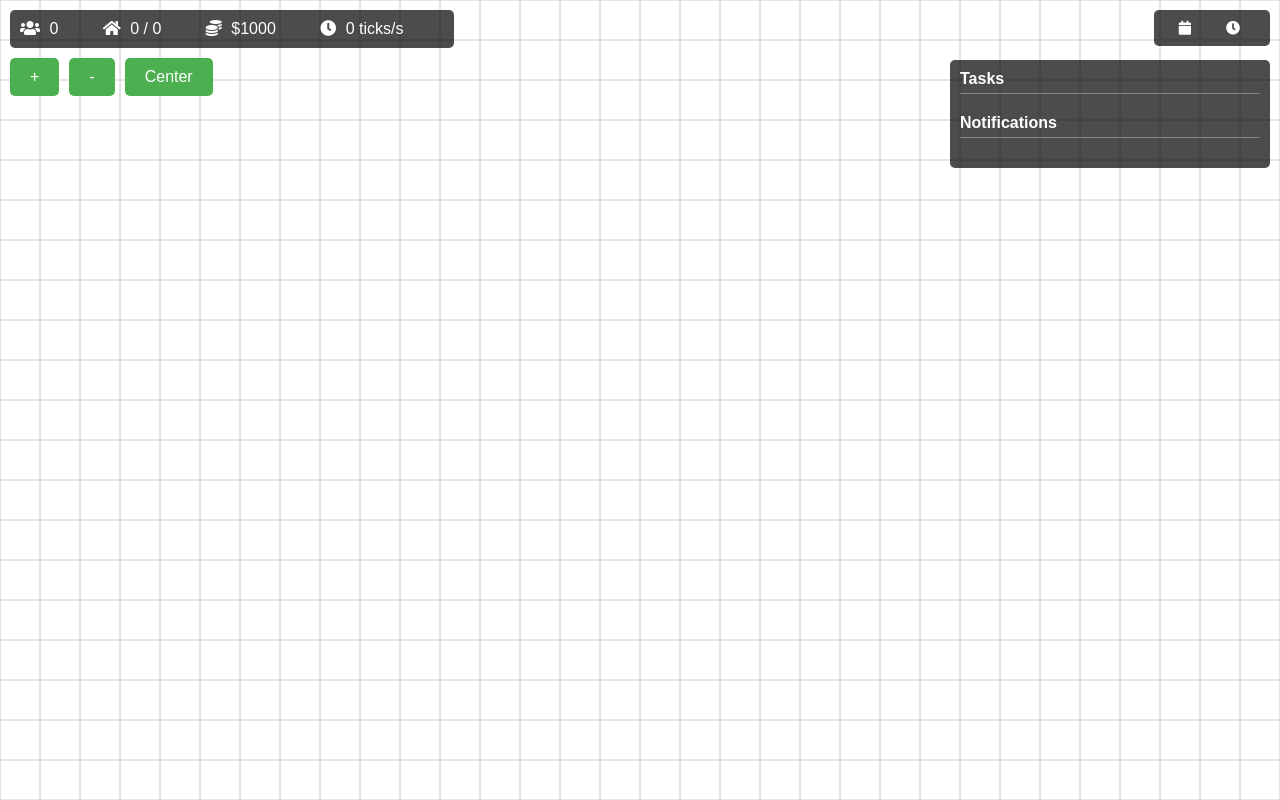
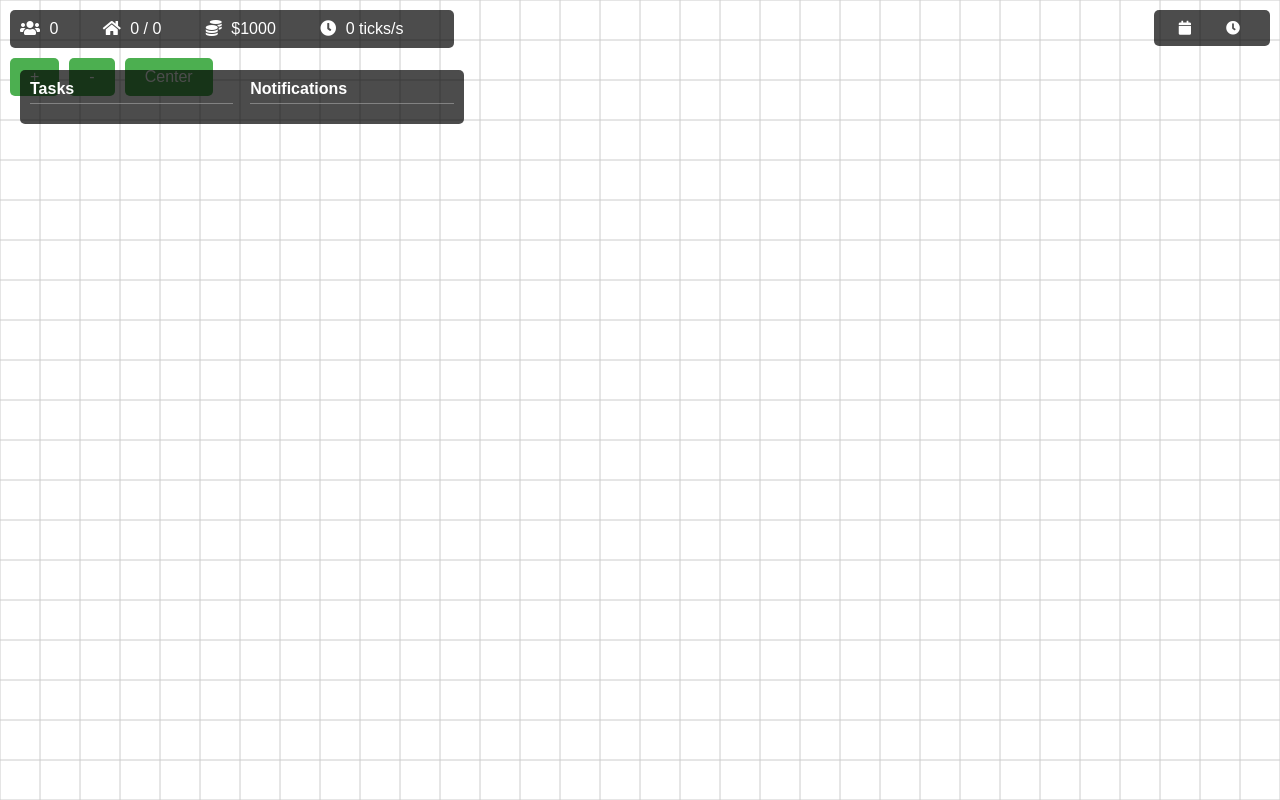
Before and after one commit to benda95280/CityExpansionPrototype, a Flask app: page / in a window 1280 px wide. Run offline with Flask 3, Linux system fonts and the light colour scheme; some libraries are stand-ins or nearby versions.

Commit message:
Agent step completed: Create a new top bar for tasks and notifications

```diff
--- a/main.py
+++ b/main.py
@@ -36,6 +36,16 @@ game_state = {
     'buildings_data': buildings_data,
     'current_date': datetime(2024, 1, 1),
     'ticking_speed': 0,
+    'notifications': [
+        {
+            'message': "Welcome to your new city! Start by placing some buildings.",
+            'timestamp': datetime.now().isoformat()
+        },
+        {
+            'message': "Tip: Use the right-click menu to place buildings on the grid.",
+            'timestamp': datetime.now().isoformat()
+        }
+    ]
 }
 
 @app.route('/')
@@ -70,13 +80,21 @@ def handle_accept_citizen(data):
                     game_state['population'] += 1
                     game_state['used_accommodations'] += 1
                     socketio.emit('citizen_placed', {'citizen': accepted_citizen.to_dict(), 'building': available_building})
+                    game_state['notifications'].append({
+                        'message': f"Citizen {accepted_citizen.first_name} {accepted_citizen.last_name} has been accepted and placed in a {building.type}.",
+                        'timestamp': datetime.now().isoformat()
+                    })
     emit_game_state()
 
 @socketio.on('deny_citizen')
 def handle_deny_citizen(data):
     citizen_index = data['index']
     if 0 <= citizen_index < len(game_state['pending_citizens']):
-        game_state['pending_citizens'].pop(citizen_index)
+        denied_citizen = game_state['pending_citizens'].pop(citizen_index)
+        game_state['notifications'].append({
+            'message': f"Citizen {denied_citizen.first_name} {denied_citizen.last_name} has been denied entry to the city.",
+            'timestamp': datetime.now().isoformat()
+        })
     emit_game_state()
 
 def generate_new_citizen(game_state):
@@ -176,6 +194,12 @@ def initialize_tasks():
     new_citizen_task = Task('new_citizen', 'random', generate_new_citizen, min_interval=config['min_ticks_for_new_citizen'], max_interval=config['max_ticks_for_new_citizen'])
     task_manager.add_task(new_citizen_task)
 
+    # Add some dummy tasks for testing
+    dummy_task1 = Task('dummy_task1', 'recurring', lambda gs: print("Dummy task 1 executed"), interval=300)
+    dummy_task2 = Task('dummy_task2', 'random', lambda gs: print("Dummy task 2 executed"), min_interval=200, max_interval=600)
+    task_manager.add_task(dummy_task1)
+    task_manager.add_task(dummy_task2)
+
 if __name__ == '__main__':
     initialize_tasks()
     socketio.start_background_task(game_loop, socketio)
--- a/static/css/style.css
+++ b/static/css/style.css
@@ -89,22 +89,22 @@ body, html {
 }
 
 #tasks-notifications-bar {
-    position: fixed;
+    position: absolute;
     top: 60px;
-    right: 10px;
-    width: 300px;
+    left: 10px;
+    width: calc(100% - 20px);
     background-color: rgba(0, 0, 0, 0.7);
     color: white;
     padding: 10px;
     border-radius: 5px;
     font-size: 14px;
     z-index: 1000;
-    max-height: calc(100vh - 80px);
-    overflow-y: auto;
+    display: flex;
+    justify-content: space-between;
 }
 
 #tasks-container, #notifications-container {
-    margin-bottom: 20px;
+    width: 48%;
 }
 
 #tasks-container h3, #notifications-container h3 {
--- a/static/js/ui.js
+++ b/static/js/ui.js
@@ -41,9 +41,11 @@ function updateTasksNotifications() {
     // Update tasks
     if (gameState.tasks && gameState.tasks.tasks) {
         gameState.tasks.tasks.forEach(task => {
-            const li = document.createElement('li');
-            li.textContent = `${task.name}: ${task.task_type}`;
-            tasksList.appendChild(li);
+            if (task.name !== 'new_citizen') {
+                const li = document.createElement('li');
+                li.textContent = `${task.name}: ${task.task_type}`;
+                tasksList.appendChild(li);
+            }
         });
     }
 
@@ -298,7 +300,6 @@ function appendToConsole(message) {
     consoleOutput.scrollTop = consoleOutput.scrollHeight;
 }
 
-// Call updateTasksNotifications when the game state is updated
 function updateUI() {
     updateResourcesDisplay();
     updateTimeDisplay();
--- a/templates/index.html
+++ b/templates/index.html
@@ -16,6 +16,16 @@
                 <span id="money"><i class="fas fa-coins"></i> <span id="money-value">$1000</span></span>
                 <span id="ticking-speed"><i class="fas fa-clock"></i> <span id="ticking-speed-value">0 ticks/s</span></span>
             </div>
+            <div id="tasks-notifications-bar">
+                <div id="tasks-container">
+                    <h3>Tasks</h3>
+                    <ul id="tasks-list"></ul>
+                </div>
+                <div id="notifications-container">
+                    <h3>Notifications</h3>
+                    <ul id="notifications-list"></ul>
+                </div>
+            </div>
             <div id="time-resources">
                 <span id="game-date"><i class="fas fa-calendar"></i> <span id="date-value"></span></span>
                 <span id="game-time"><i class="fas fa-clock"></i> <span id="time-value"></span></span>
@@ -24,16 +34,6 @@
                 <button id="zoom-in">+</button>
                 <button id="zoom-out">-</button>
                 <button id="center-map">Center</button>
-            </div>
-        </div>
-        <div id="tasks-notifications-bar">
-            <div id="tasks-container">
-                <h3>Tasks</h3>
-                <ul id="tasks-list"></ul>
-            </div>
-            <div id="notifications-container">
-                <h3>Notifications</h3>
-                <ul id="notifications-list"></ul>
             </div>
         </div>
     </div>
```
